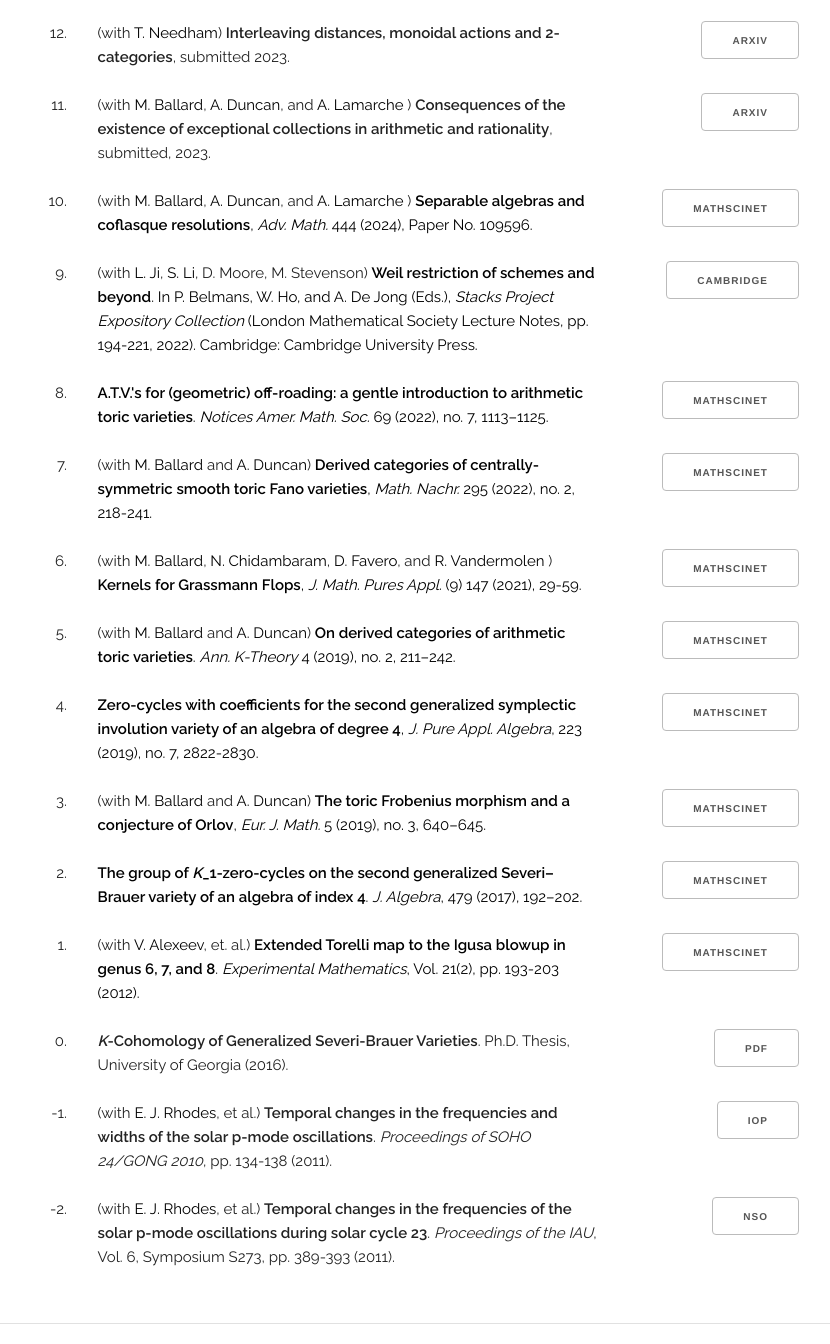
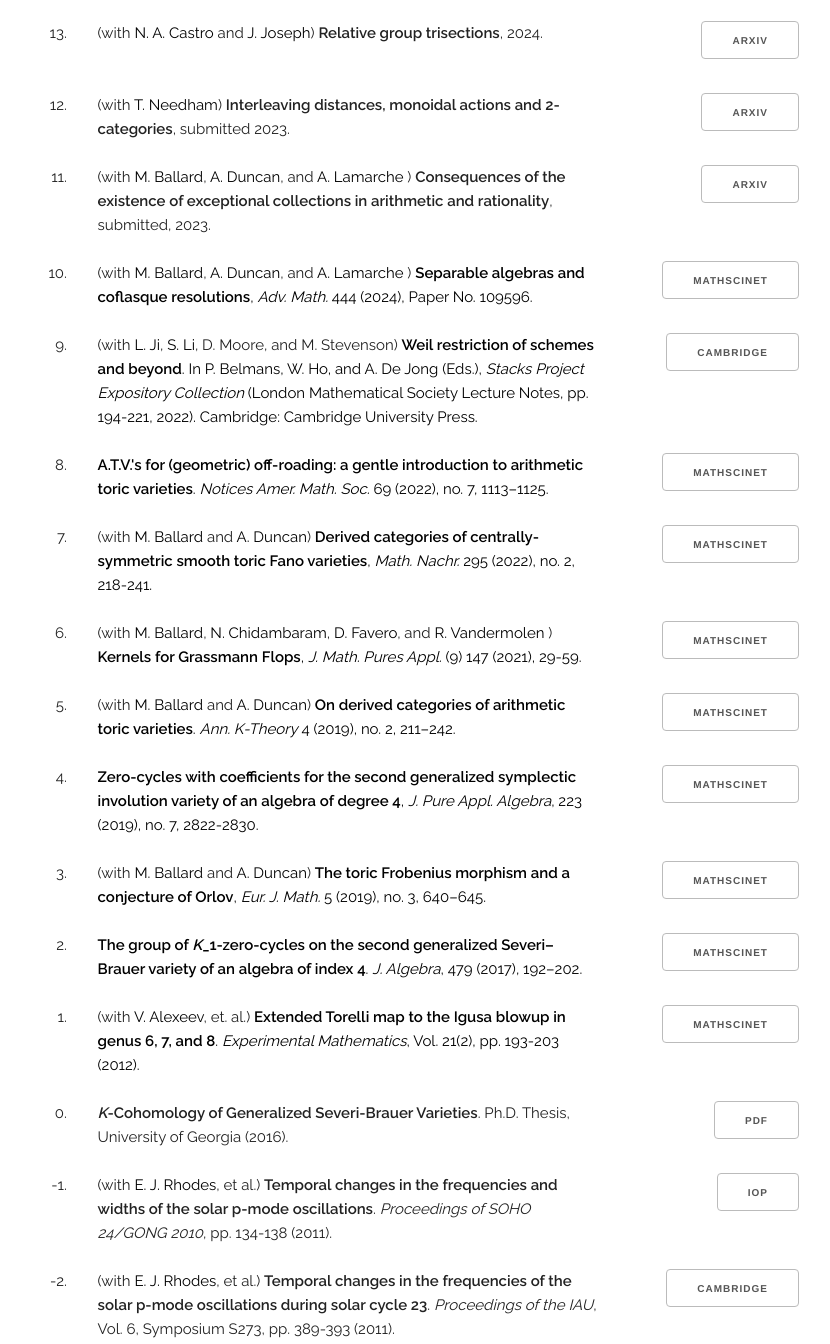
Before and after one commit to mcfaddin/mcfaddin.github.io, a plain HTML site: page research.html in a window 1280 px wide. Shown: the part 348-1692 px from the top of the page, without its empty margins (225-1055 px from the left). Drawn offline with nearby package versions, Linux system fonts and the light colour scheme; some packages are replaced by stand-ins of ours; some icons are missing.

Commit message:
updated CV and reserach page with new publication

```diff
--- a/research.html
+++ b/research.html
@@ -124,6 +124,25 @@ A{text-decoration:none}
 <div class="container">
   <div class="row">
     <div class="one column">
+ <div align="right"> 13. </div>
+    </div>
+    <div class="eight columns">
+       (with <a href="https://nickcastromath.com/">N. A. Castro</a> and <a href="https://jmjoseph22.wordpress.com/">J. Joseph</a>) <b>Relative group trisections</b>, 2024.
+    </div>
+  <div class="three columns">
+      <div style="float: right;"><a class="button" href="https://arxiv.org/abs/2406.14530"><font face="helvetica" size="-2">ArXiv</font></a>
+      </div>
+    </div>
+
+     </div>
+</div>
+
+
+<br>
+
+<div class="container">
+  <div class="row">
+    <div class="one column">
  <div align="right"> 12. </div>
     </div>
     <div class="eight columns">
@@ -187,7 +206,7 @@ A{text-decoration:none}
       </div>
     </div>
     <div class="eight columns">
-       (with <a href="http://www-personal.umich.edu/~lenaji/">L. Ji</a>, <a href="http://shizhang.li/about%20me.html">S. Li</a>, D. Moore, M. Stevenson) <a href="documents/Weil_Restriction.pdf"> <b>Weil restriction of schemes and beyond</b>. In P. Belmans, W. Ho, and A. De Jong (Eds.), <i>Stacks Project Expository Collection </i> (London Mathematical Society Lecture Notes, pp. 194-221, 2022). Cambridge: Cambridge University Press.</a>
+       (with <a href="http://www-personal.umich.edu/~lenaji/">L. Ji</a>, <a href="http://shizhang.li/about%20me.html">S. Li</a>, D. Moore, and M. Stevenson) <a href="documents/Weil_Restriction.pdf"> <b>Weil restriction of schemes and beyond</b>. In P. Belmans, W. Ho, and A. De Jong (Eds.), <i>Stacks Project Expository Collection </i> (London Mathematical Society Lecture Notes, pp. 194-221, 2022). Cambridge: Cambridge University Press.</a>
     </div>
     <div class="three columns">
       <div style="float: right;"><a class="button" href="https://www.cambridge.org/us/academic/subjects/mathematics/geometry-and-topology/stacks-project-expository-collection?format=PB&isbn=9781009054850"><font face="helvetica" size="-2">Cambridge</font></a>
@@ -392,7 +411,7 @@ A{text-decoration:none}
       (with <a href="https://dornsife.usc.edu/cf/phys/faculty_display.cfm?person_ID=1003635">E. J. Rhodes</a>, et al.) <b>Temporal changes in the frequencies of the solar p-mode oscillations during solar cycle 23</b>. <i>Proceedings of the IAU</i>, Vol. 6, Symposium S273, pp. 389-393 (2011).
     </div>
     <div class="three columns">
-      <div style="float: right;"><a class="button" href="http://www.nso.edu/node/691"><font face="helvetica"size="-5">NSO</font></a></div>
+      <div style="float: right;"><a class="button" href="https://doi.org/10.1017/S1743921311015614"><font face="helvetica"size="-5">Cambridge</font></a></div>
     </div>
   </div>
 </div>
```
Also changed, not shown: index.html (+1 -1 lines), 4 other files.
